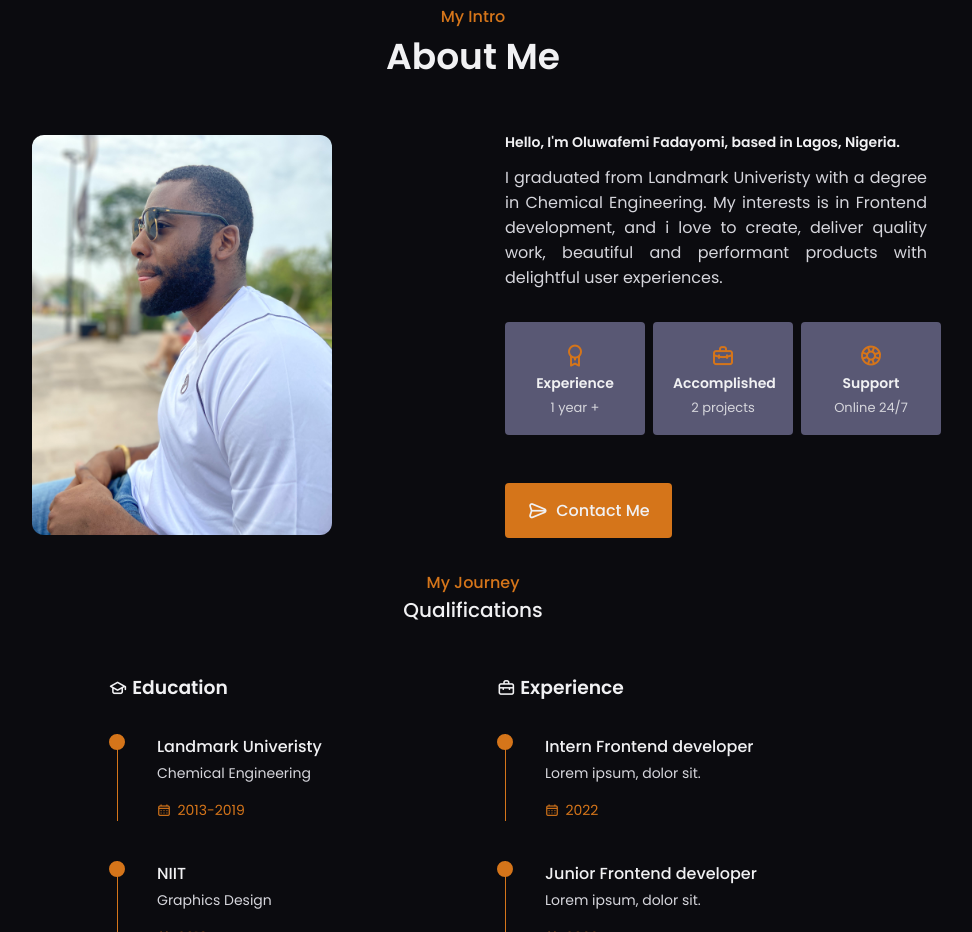
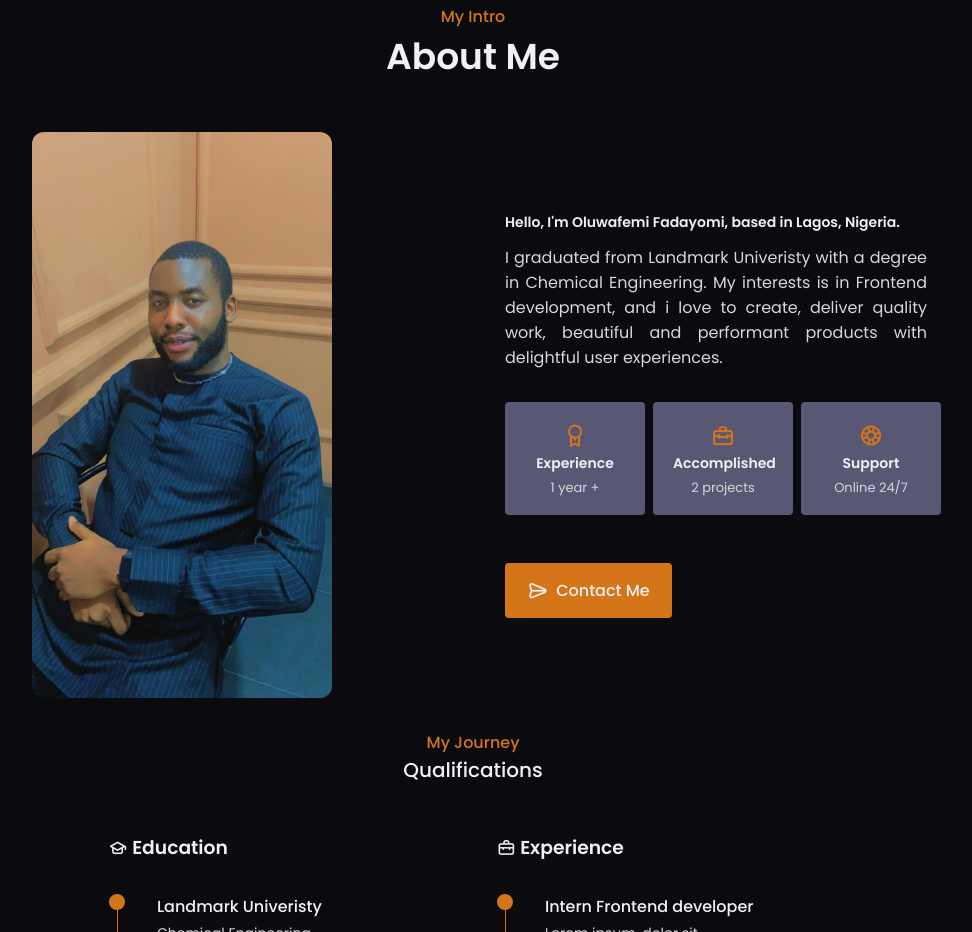
Before and after one commit to drizzyposh/portfolio, a plain HTML site: page index.html in a window 1280 px wide. Shown: the part 900-1832 px from the top of the page, without its empty margins (217-1189 px from the left). Drawn offline with nearby package versions, Linux system fonts and the light colour scheme.

Commit message:
Update index.html

```diff
--- a/index.html
+++ b/index.html
@@ -109,7 +109,7 @@
             <h2 data-heading="My Intro" class="section-heading">About Me</h2>
 
             <div class="about-container container grid">
-                <img src="./images/femzy.jpeg" alt="" class="about-img">
+                <img src="./images/femo.jpeg" alt="" class="about-img">
 
                 <div class="about-data">
                     <h3 class="about-heading">Hello, I'm Oluwafemi Fadayomi, based in Lagos, Nigeria.
```
